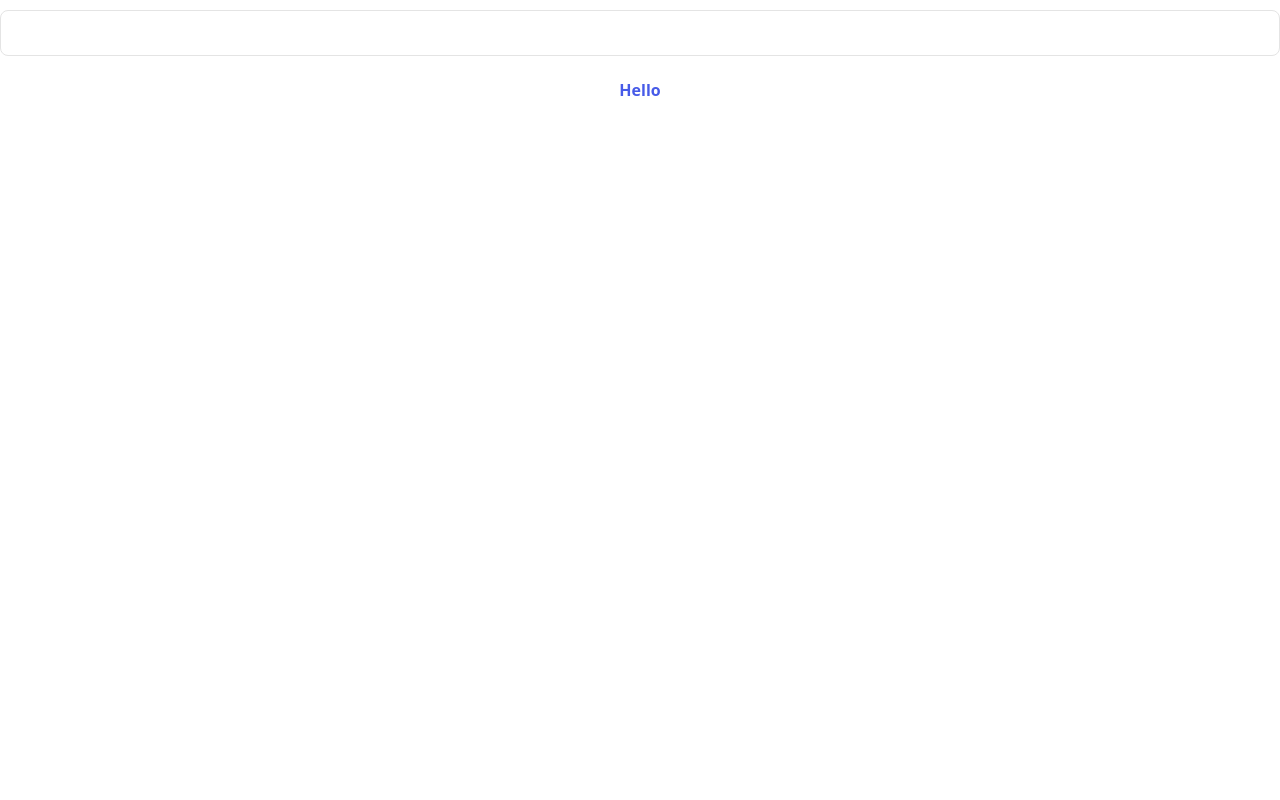
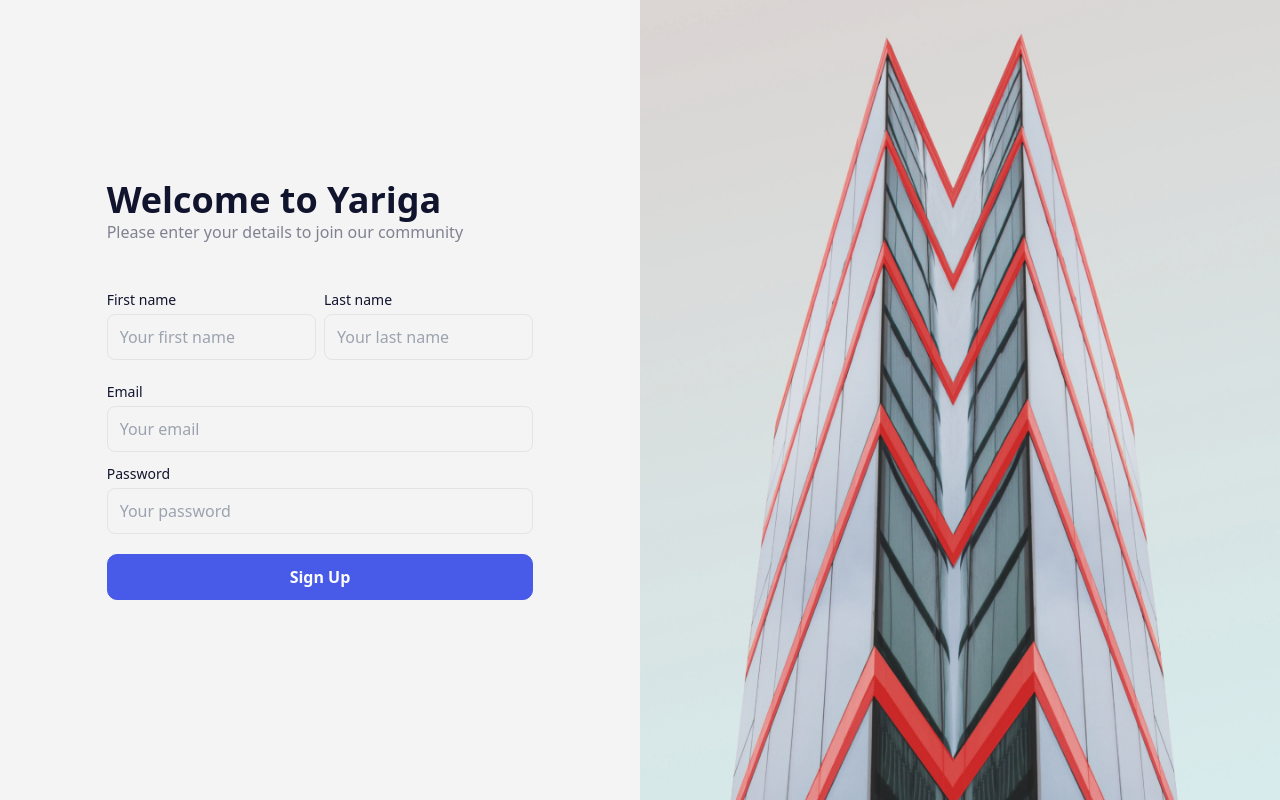
Before and after one commit to Seibeaaar/Yariga, a React (Vite) app: page / in a window 1280 px wide. Built offline with nearby package versions, Linux system fonts and the light colour scheme.

Commit message:
Add responsive sign up page

```diff
--- a/package.json
+++ b/package.json
@@ -13,6 +13,7 @@
   "dependencies": {
     "@emotion/react": "^11.13.3",
     "@emotion/styled": "^11.13.0",
+    "@hookform/resolvers": "^3.9.0",
     "@mui/icons-material": "^6.0.2",
     "@mui/material": "^6.0.2",
     "@reduxjs/toolkit": "^2.2.7",
@@ -20,8 +21,11 @@
     "dayjs": "^1.11.13",
     "react": "^18.3.1",
     "react-dom": "^18.3.1",
+    "react-hook-form": "^7.53.0",
     "react-redux": "^9.1.2",
-    "redux-saga": "^1.3.0"
+    "react-router-dom": "^6.26.2",
+    "redux-saga": "^1.3.0",
+    "yup": "^1.4.0"
   },
   "devDependencies": {
     "@eslint/js": "^9.9.0",
--- a/src/App.tsx
+++ b/src/App.tsx
@@ -1,12 +1,12 @@
-import Button from './components/Button';
-import Input from './components/Input';
+import { RouterProvider } from 'react-router-dom';
+import ThemeContextProvider from './customization/ThemeContext';
+import routes from './routes';
 
 function App() {
   return (
-    <>
-      <Input />
-      <Button variant="text" text="Hello" />
-    </>
+    <ThemeContextProvider>
+      <RouterProvider router={routes} />
+    </ThemeContextProvider>
   );
 }
 
--- /dev/null
+++ b/src/components/ScreenContainer/NonAuth.tsx
@@ -0,0 +1,15 @@
+import { FC, ReactNode } from 'react';
+
+type NonAuthorizedScreenProps = {
+  children: ReactNode;
+};
+
+const NonAuthorizedScreen: FC<NonAuthorizedScreenProps> = ({ children }) => {
+  return (
+    <main className="bg-bg-light dark:bg-bg-dark text-primary-light dark:text-primary-dark">
+      {children}
+    </main>
+  );
+};
+
+export default NonAuthorizedScreen;
--- /dev/null
+++ b/src/components/SignUp/Form.tsx
@@ -0,0 +1,86 @@
+import { Controller, useForm } from 'react-hook-form';
+import { SIGN_UP_VALIDATION_SCHEMA } from '@/validators/auth';
+import { yupResolver } from '@hookform/resolvers/yup';
+import Input from '@/components/Input';
+import Button from '@/components/Button';
+import { SignUpData } from '@/types/auth';
+
+const SignUpForm = () => {
+  const {
+    control,
+    handleSubmit,
+    formState: { errors },
+  } = useForm({
+    defaultValues: {
+      firstName: '',
+      lastName: '',
+      email: '',
+      password: '',
+    },
+    resolver: yupResolver(SIGN_UP_VALIDATION_SCHEMA),
+  });
+
+  const onSignUp = (data: SignUpData) => console.log(data);
+
+  return (
+    <form onSubmit={handleSubmit(onSignUp)} className="mt-[36px]">
+      <div className="md:flex items-center gap-[8px]">
+        <Controller
+          control={control}
+          name="firstName"
+          render={({ field: { onChange } }) => (
+            <Input
+              label="First name"
+              onChange={onChange}
+              placeholder="Your first name"
+              error={errors.firstName?.message}
+            />
+          )}
+        />
+        <Controller
+          control={control}
+          name="lastName"
+          render={({ field: { onChange } }) => (
+            <Input
+              label="Last name"
+              onChange={onChange}
+              placeholder="Your last name"
+              error={errors.lastName?.message}
+            />
+          )}
+        />
+      </div>
+      <Controller
+        control={control}
+        name="email"
+        render={({ field: { onChange } }) => (
+          <Input
+            type="email"
+            label="Email"
+            onChange={onChange}
+            placeholder="Your email"
+            error={errors.email?.message}
+          />
+        )}
+      />
+      <Controller
+        control={control}
+        name="password"
+        render={({ field: { onChange } }) => (
+          <Input
+            label="Password"
+            type="password"
+            onChange={onChange}
+            placeholder="Your password"
+            error={errors.password?.message}
+          />
+        )}
+      />
+      <div className="my-[20px] flex flex-col gap-[24px]">
+        <Button type="submit" text="Sign Up" />
+      </div>
+    </form>
+  );
+};
+
+export default SignUpForm;
--- /dev/null
+++ b/src/pages/SignUp.tsx
@@ -0,0 +1,28 @@
+import NonAuthorizedScreen from '@/components/ScreenContainer/NonAuth';
+import SkyscraperImage from '@/assets/images/Skyscraper.webp';
+import SignUpForm from '@/components/SignUp/Form';
+
+const SignUpPage = () => {
+  return (
+    <NonAuthorizedScreen>
+      <div className="flex items-center w-screen h-screen">
+        <section className="flex-grow flex items-center justify-center">
+          <div className="w-full lg:w-2/3 px-[24px] lg:p-0">
+            <h1 className="text-4xl font-bold">Welcome to Yariga</h1>
+            <p className="text-secondary-light dark:text-secondary-dark">
+              Please enter your details to join our community
+            </p>
+            <SignUpForm />
+          </div>
+        </section>
+        <img
+          src={SkyscraperImage}
+          alt="Skyscraper"
+          className="w-1/2 h-full hidden md:block"
+        />
+      </div>
+    </NonAuthorizedScreen>
+  );
+};
+
+export default SignUpPage;
--- /dev/null
+++ b/src/routes/index.tsx
@@ -0,0 +1,9 @@
+import SignUpPage from '@/pages/SignUp';
+import { createBrowserRouter } from 'react-router-dom';
+
+export default createBrowserRouter([
+  {
+    path: '/',
+    element: <SignUpPage />,
+  },
+]);
--- /dev/null
+++ b/src/types/auth.ts
@@ -0,0 +1,6 @@
+export type SignUpData = {
+  password: string;
+  email: string;
+  firstName: string;
+  lastName: string;
+};
--- /dev/null
+++ b/src/validators/auth.ts
@@ -0,0 +1,20 @@
+const PASSWORD_REGEX = /^(?=.*[0-9])(?=.*[!@#$%^&*])[a-zA-Z0-9!@#$%^&*]{6,16}$/;
+const NAME_REGEX = /^(?=.{1,50}$)[a-z]+(?:['_.\s][a-z]+)*$/i;
+
+import * as yup from 'yup';
+
+export const SIGN_UP_VALIDATION_SCHEMA = yup.object({
+  email: yup.string().required('Email required').email('Invalid email'),
+  password: yup
+    .string()
+    .required('Password required')
+    .matches(PASSWORD_REGEX, 'Invalid password format'),
+  firstName: yup
+    .string()
+    .required('First name required')
+    .matches(NAME_REGEX, 'Invalid first name format'),
+  lastName: yup
+    .string()
+    .required('Last name required')
+    .matches(NAME_REGEX, 'Invalid last name format'),
+});
```
Also changed, not shown: src/assets/images/Skyscraper.webp (added), 1 other file (tests, documents, lock files or other folders).
